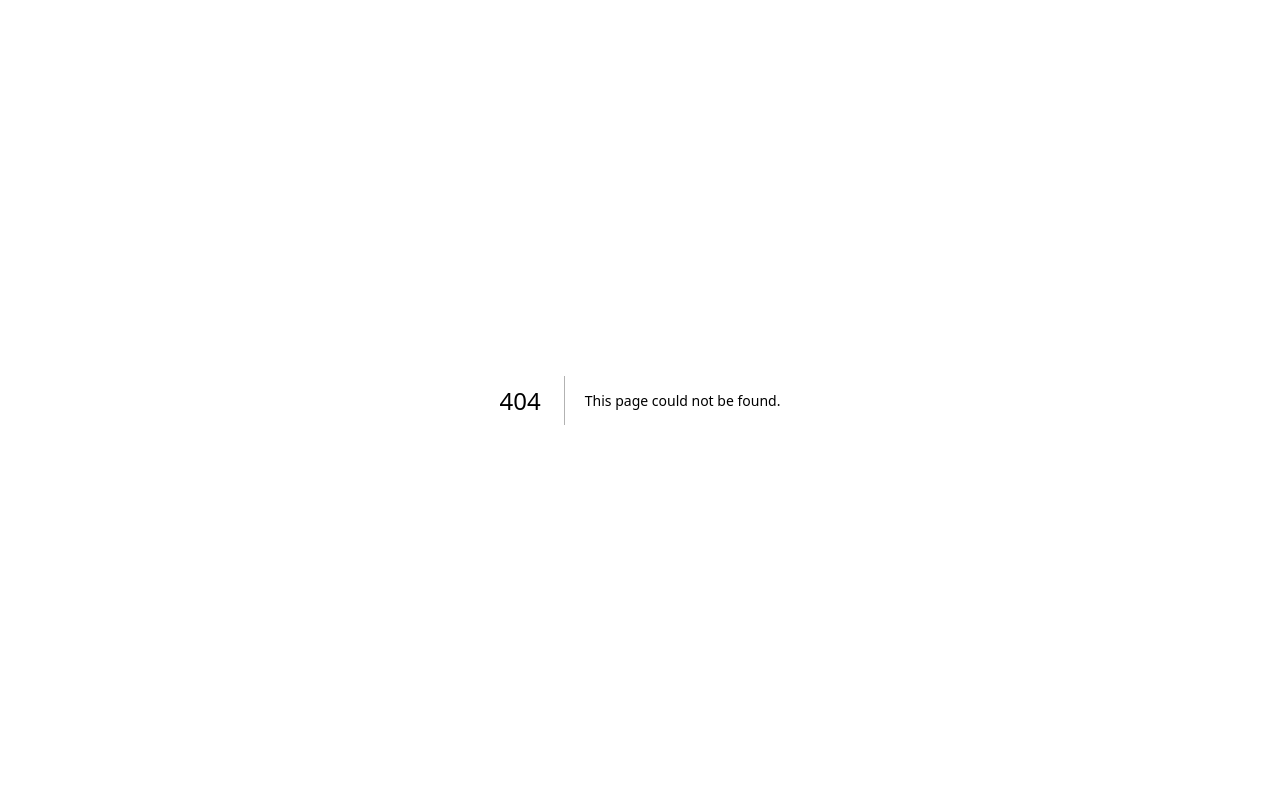
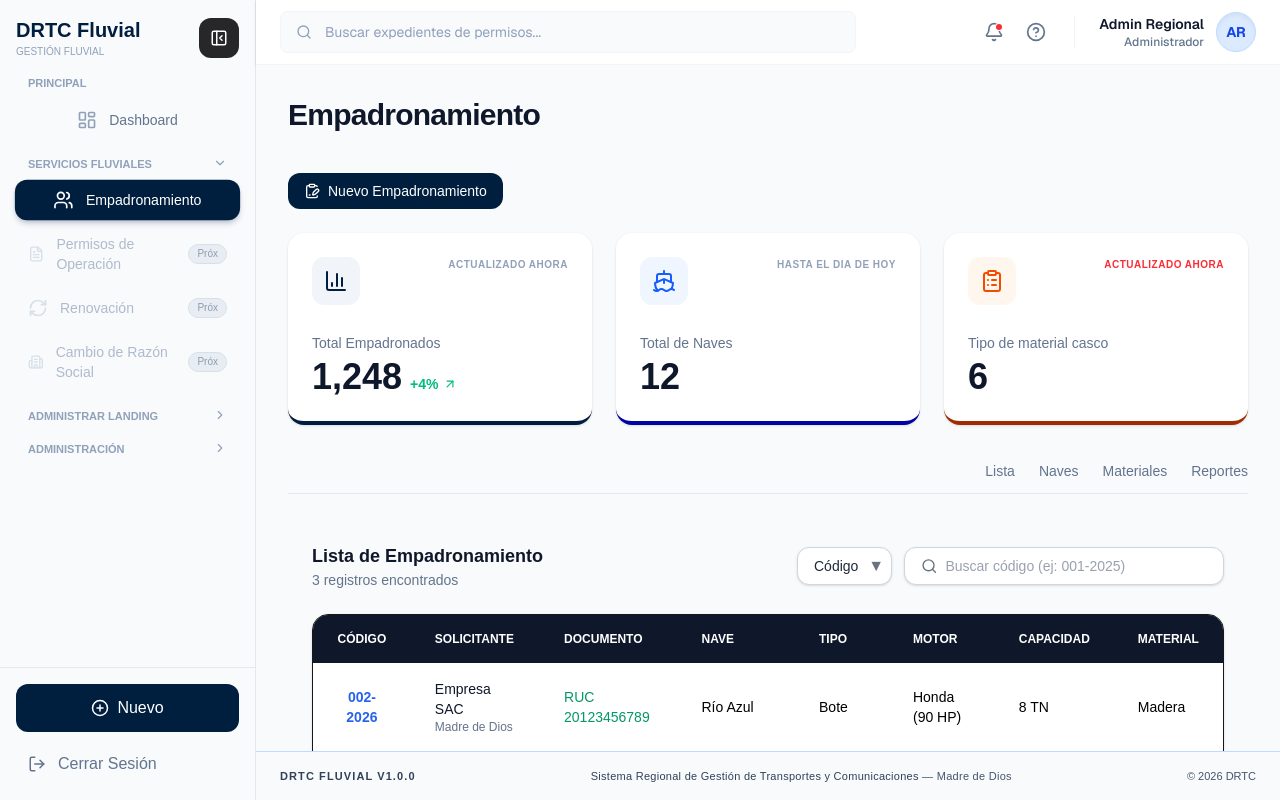
Before and after one commit to Bran258/drtc-fluvial-admin, a Next.js app: page /empadronamiento/Lista in a window 1280 px wide. Before the commit this address had no page. Built offline with nearby package versions, Linux system fonts and the light colour scheme.

Commit message:
Correccio de rutas para empadronamiento

```diff
--- /dev/null
+++ b/app/(transporte-fluvial)/empadronamiento/(dashboard)/Lista/page.tsx
@@ -0,0 +1,290 @@
+"use client";
+
+import { useState, useMemo } from "react";
+import { Search } from "lucide-react";
+import ModalDetalle from "@/components/ModalDetalle";
+import { Item } from "@/types/item";
+
+type SearchType = "codigo" | "dni" | "ruc";
+
+export default function Page() {
+  const [search, setSearch] = useState("");
+  const [selectedItem, setSelectedItem] = useState<Item | null>(null);
+  const [searchType, setSearchType] = useState<SearchType>("codigo");
+  const [page, setPage] = useState(1);
+
+  const itemsPerPage = 5;
+
+  // 🔹 DATA MOCK (solo maqueta)
+  const data: Item[] = useMemo(() => [
+    {
+      codigo: "001-2025",
+      tipoPersona: "natural",
+      tipoDocumento: "DNI",
+      numeroDocumento: "12345678",
+      nombreCompleto: "Juan Pérez",
+      direccion: "Puerto Maldonado",
+      matricula: "MAT-001",
+      capacidad: "10 TN",
+      color: "Azul",
+      nombreNave: "El Navegante",
+      tipo: "Lancha",
+      marcaMotor: "Yamaha",
+      potencia: "150 HP",
+      material: "Fibra",
+    },
+    {
+      codigo: "002-2026",
+      tipoPersona: "juridica",
+      tipoDocumento: "RUC",
+      numeroDocumento: "20123456789",
+      razonSocial: "Empresa SAC",
+      direccion: "Madre de Dios",
+      matricula: "MAT-002",
+      capacidad: "8 TN",
+      color: "Blanco",
+      nombreNave: "Río Azul",
+      tipo: "Bote",
+      marcaMotor: "Honda",
+      potencia: "90 HP",
+      material: "Madera",
+    },
+    {
+      codigo: "003-2025",
+      tipoPersona: "natural",
+      tipoDocumento: "DNI",
+      numeroDocumento: "44556677",
+      nombreCompleto: "Carlos Ruiz",
+      direccion: "Cusco",
+      matricula: "MAT-003",
+      capacidad: "12 TN",
+      color: "Rojo",
+      nombreNave: "El Rápido",
+      tipo: "Lancha",
+      marcaMotor: "Suzuki",
+      potencia: "200 HP",
+      material: "Fibra",
+    },
+  ], []);
+
+  // 🔥 SORT (año DESC, correlativo DESC)
+  const sortedData = useMemo(() => {
+    return [...data].sort((a, b) => {
+      const [numA, yearA] = a.codigo.split("-").map(Number);
+      const [numB, yearB] = b.codigo.split("-").map(Number);
+
+      if (yearA !== yearB) return yearB - yearA;
+      return numB - numA;
+    });
+  }, [data]);
+
+  // 🔥 FILTER
+  const filteredData = useMemo(() => {
+    const value = search.toLowerCase();
+
+    if (!value) return sortedData;
+
+    return sortedData.filter((item) => {
+      switch (searchType) {
+        case "dni":
+          return (
+            item.tipoDocumento === "DNI" &&
+            item.numeroDocumento.toLowerCase().includes(value)
+          );
+
+        case "ruc":
+          return (
+            item.tipoDocumento === "RUC" &&
+            item.numeroDocumento.toLowerCase().includes(value)
+          );
+
+        case "codigo":
+          return item.codigo.toLowerCase().includes(value);
+
+        default:
+          return true;
+      }
+    });
+  }, [search, searchType, sortedData]);
+
+  // 🔥 PAGINATION
+  const totalPages = Math.ceil(filteredData.length / itemsPerPage);
+
+  const paginatedData = useMemo(() => {
+    return filteredData.slice(
+      (page - 1) * itemsPerPage,
+      page * itemsPerPage
+    );
+  }, [filteredData, page]);
+
+  return (
+    <div className="space-y-6 p-6">
+
+      {/* HEADER */}
+      <div className="flex flex-col md:flex-row md:items-center md:justify-between gap-4">
+        <div>
+          <h2 className="text-lg font-semibold text-[#0F172A]">
+            Lista de Empadronamiento
+          </h2>
+          <p className="text-sm text-[#64748B]">
+            {filteredData.length} registros encontrados
+          </p>
+        </div>
+
+        {/* BUSCADOR */}
+        <div className="flex flex-col sm:flex-row gap-3 w-full md:w-auto">
+
+          {/* SELECT */}
+          <div className="relative cursos">
+            <select
+              value={searchType}
+              onChange={(e) => {
+                setSearchType(e.target.value as SearchType);
+                setSearch("");
+                setPage(1);
+              }}
+              className="cursor-pointer appearance-none bg-white border border-gray-300 text-gray-800 text-sm rounded-xl px-4 py-2 pr-8 shadow-sm
+                 focus:outline-none focus:ring-2 focus:ring-blue-500 focus:border-blue-500
+                 hover:border-gray-400 transition"
+            >
+              <option className="cursor-pointer" value="codigo">Código</option>
+              <option value="dni">DNI</option>
+              <option value="ruc">RUC</option>
+            </select>
+
+            {/* Flecha */}
+            <div className="pointer-events-none absolute inset-y-0 right-2 flex items-center text-gray-500">
+              ▼
+            </div>
+          </div>
+
+          {/* INPUT */}
+          <div className="flex items-center gap-2 bg-white border border-gray-300 rounded-xl px-4 py-2 shadow-sm w-full md:w-80
+                  focus-within:ring-2 focus-within:ring-blue-500 focus-within:border-blue-500
+                  hover:border-gray-400 transition">
+
+            <Search size={18} className="text-gray-500" />
+
+            <input
+              type="text"
+              placeholder={
+                searchType === "dni"
+                  ? "Buscar por DNI..."
+                  : searchType === "ruc"
+                    ? "Buscar por RUC..."
+                    : "Buscar código (ej: 001-2025)"
+              }
+              value={search}
+              onChange={(e) => {
+                setSearch(e.target.value);
+                setPage(1);
+              }}
+              className="w-full bg-transparent text-sm text-gray-900 placeholder-gray-400 focus:outline-none"
+            />
+          </div>
+
+        </div>
+      </div>
+
+      {/* TABLA */}
+      <div className="bg-white rounded-2xl border shadow-sm overflow-hidden">
+        <div className="overflow-x-auto">
+          <table className="min-w-full text-sm">
+
+            <thead className="bg-[#0F172A] text-white text-xs uppercase">
+              <tr>
+                <th className="px-6 py-4 text-center">Código</th>
+                <th className="px-6 py-4 text-left">Solicitante</th>
+                <th className="px-6 py-4 text-left">Documento</th>
+                <th className="px-6 py-4 text-left">Nave</th>
+                <th className="px-6 py-4 text-left">Tipo</th>
+                <th className="px-6 py-4 text-left">Motor</th>
+                <th className="px-6 py-4 text-left">Capacidad</th>
+                <th className="px-6 py-4 text-left">Material</th>
+              </tr>
+            </thead>
+
+            <tbody className="divide-y">
+              {paginatedData.map((item) => (
+                <tr
+                  key={item.codigo}
+                  onClick={() => setSelectedItem(item)}
+                  className="hover:bg-[#F9FBFC] cursor-pointer transition"
+                >
+                  <td className="px-6 py-4 font-semibold text-[#2563EB] text-center">
+                    {item.codigo}
+                  </td>
+
+                  <td className="px-6 py-4">
+                    <div className="flex flex-col">
+                      <span className="font-medium text-[#0F172A] ">
+                        {item.tipoPersona === "natural"
+                          ? item.nombreCompleto
+                          : item.razonSocial}
+                      </span>
+                      <span className="text-xs text-[#64748B]">
+                        {item.direccion}
+                      </span>
+                    </div>
+                  </td>
+
+                  <td className="px-6 py-4 font-medium text-[#059669]">
+                    {item.tipoDocumento} {item.numeroDocumento}
+                  </td>
+
+                  <td className="px-6 py-4 text-black">{item.nombreNave}</td>
+                  <td className="px-6 py-4 text-black">{item.tipo}</td>
+                  <td className="px-6 py-4 text-black">
+                    {item.marcaMotor} ({item.potencia})
+                  </td>
+                  <td className="px-6 py-4 text-black">{item.capacidad}</td>
+                  <td className="px-6 py-4 text-black">{item.material}</td>
+                </tr>
+              ))}
+            </tbody>
+
+          </table>
+        </div>
+      </div>
+
+      {/* PAGINACIÓN */}
+      <div className="flex justify-center items-center gap-2 flex-wrap">
+        <button
+          disabled={page === 1}
+          onClick={() => setPage(page - 1)}
+          className="px-3 py-1 rounded-lg border bg-[#0F172A] text-white disabled:opacity-40"
+        >
+          ←
+        </button>
+
+        {Array.from({ length: totalPages }, (_, i) => i + 1).map((p) => (
+          <button
+            key={p}
+            onClick={() => setPage(p)}
+            className={`px-3 py-1 rounded-lg border text-sm ${p === page
+                ? "bg-[#2563EB] text-white"
+                : "bg-white hover:bg-gray-100"
+              }`}
+          >
+            {p}
+          </button>
+        ))}
+
+        <button
+          disabled={page === totalPages || totalPages === 0}
+          onClick={() => setPage(page + 1)}
+          className="px-3 py-1 rounded-lg border bg-[#0F172A] text-white disabled:opacity-40"
+        >
+          →
+        </button>
+      </div>
+
+      {/* MODAL */}
+      <ModalDetalle
+        item={selectedItem}
+        onClose={() => setSelectedItem(null)}
+      />
+
+    </div>
+  );
+}
--- a/app/(transporte-fluvial)/empadronamiento/(listado)/layout.tsx
+++ b/app/(transporte-fluvial)/empadronamiento/(dashboard)/layout.tsx
@@ -12,7 +12,7 @@ const subNavItems = [
   { label: "Reportes", href: "/empadronamiento/reportes" },
 ];
 
-export default function EmpadronamientoLayout({
+export default function Page({
   children,
 }: {
   children: React.ReactNode;
--- /dev/null
+++ b/app/(transporte-fluvial)/empadronamiento/(dashboard)/naves/page.tsx
@@ -0,0 +1,3 @@
+export default function NavesPage() {
+  return <div>Tu tabla aquísdsdsds</div>;
+}
--- a/app/(transporte-fluvial)/empadronamiento/(listado)/naves/page.tsx
+++ /dev/null
@@ -1,3 +0,0 @@
-export default function NavesPage() {
-  return <div>Tu tabla aquí</div>;
-}
--- a/app/(transporte-fluvial)/empadronamiento/layout.tsx
+++ /dev/null
@@ -1,11 +0,0 @@
-export default function EmpadronamientoLayout({
-  children,
-}: {
-  children: React.ReactNode;
-}) {
-  return (
-    <div className="p-8 bg-slate-50 min-h-screen">
-      {children}
-    </div>
-  );
-}
--- /dev/null
+++ b/lib/axios.ts
@@ -0,0 +1,11 @@
+import axios from "axios";
+
+const axiosInstance = axios.create({
+  baseURL: process.env.NEXT_PUBLIC_API_URL,
+  withCredentials: true, // 🔥 cookies (login)
+  headers: {
+    "Content-Type": "application/json",
+  },
+});
+
+export default axiosInstance;
```
Also changed, not shown: app/(transporte-fluvial)/empadronamiento/(dashboard)/page.tsx (renamed from app/(transporte-fluvial)/empadronamiento/(listado)/page.tsx).
